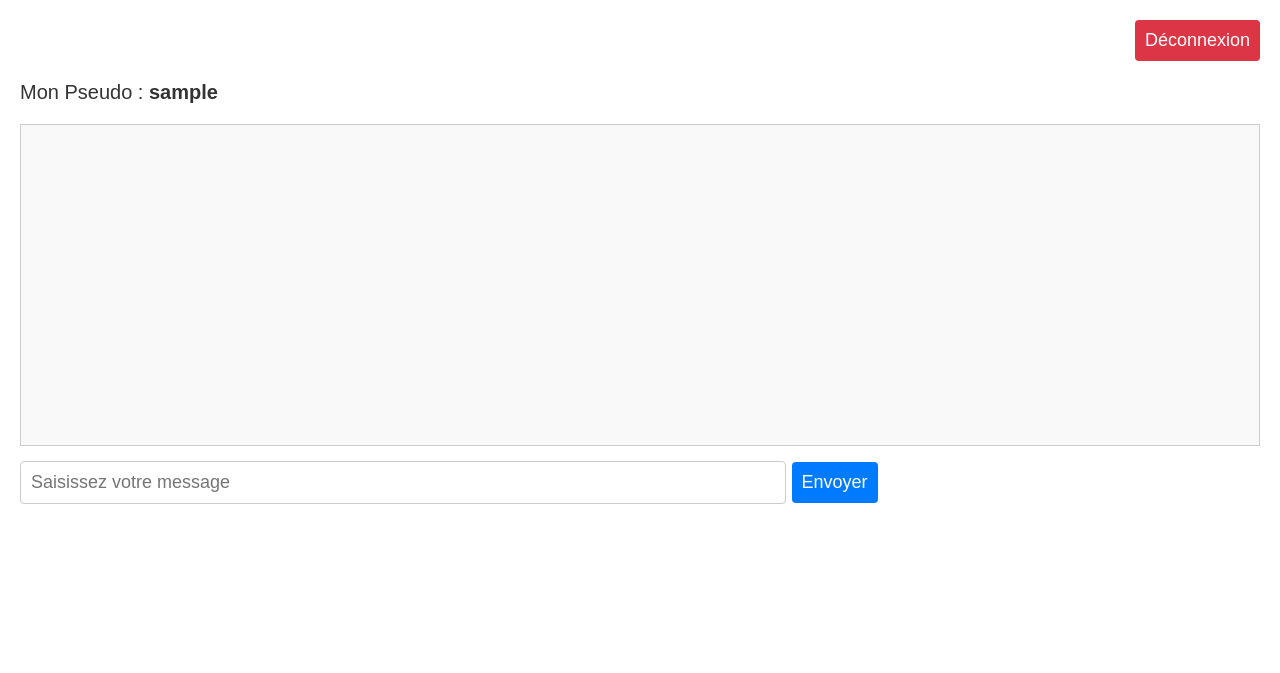
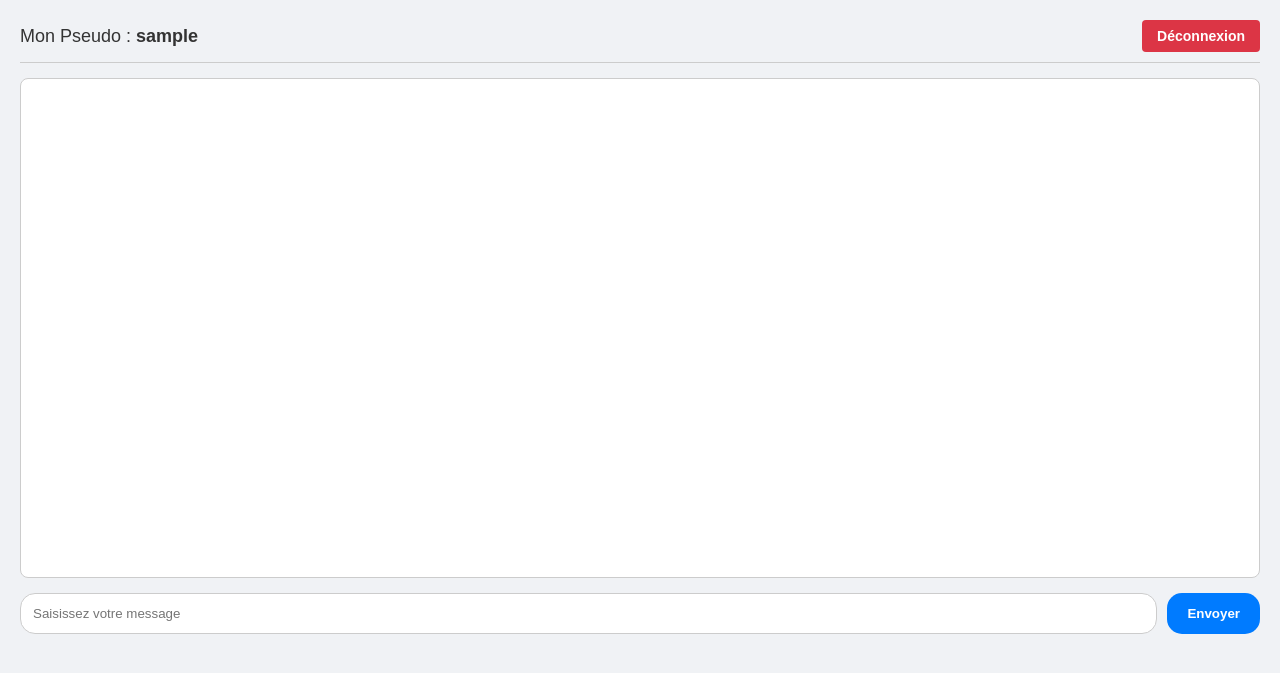
Before and after one commit to leul-mulugeta/mini-chat-ajax, a PHP site: page / in a window 1280 px wide. Shown: the top 673 px of the page. Run offline with PHP 8.4, Linux system fonts and the light colour scheme; the visitor is signed in with stand-in values (Sample User, id 1); some libraries are stand-ins or nearby versions.

Commit message:
style : modernisation de l'interface et refonte de la structure du chat

```diff
--- a/DBConnection.php
+++ b/DBConnection.php
@@ -9,8 +9,8 @@ class DBConnection
 
     private function __construct()
     {
-		$dsn = "mysql:host=" . DB_HOST . ";dbname=" . DB_NAME;
-		$this->pdo = new PDO($dsn, DB_USER, DB_PASS);
+        $dsn = "mysql:host=" . DB_HOST . ";dbname=" . DB_NAME;
+        $this->pdo = new PDO($dsn, DB_USER, DB_PASS);
 
         $this->pdo->setAttribute(PDO::ATTR_ERRMODE, PDO::ERRMODE_EXCEPTION);
         $this->pdo->setAttribute(PDO::ATTR_DEFAULT_FETCH_MODE, PDO::FETCH_ASSOC);
--- a/public/css/style.css
+++ b/public/css/style.css
@@ -1,123 +1,72 @@
+* {
+    margin: 0;
+    padding: 0;
+    box-sizing: border-box;
+}
+
 body {
     font-family: sans-serif;
-    font-size: 20px;
+    font-size: 18px;
     margin: 20px;
-    background-color: white;
+    background-color: #f0f2f5;
     color: #333;
 }
 
-#historique {
-    height: 300px;
-    border: 1px solid #ccc;
+input {
     padding: 10px;
-    margin: 15px 0;
-    overflow-y: auto;
-    background-color: #f9f9f9;
-    display: flex;
-    flex-direction: column;
-    gap: 8px;
-}
-
-input,
-button {
-    padding: 10px;
-    font-size: 18px;
     border: 1px solid #ccc;
     border-radius: 4px;
 }
 
-#message {
-    width: 60%;
-}
-
 button {
+    padding: 10px 20px;
+    border: none;
+    border-radius: 4px;
     background-color: #007bff;
     color: white;
+    font-weight: bold;
     cursor: pointer;
-    border: none;
+    transition: background 0.2s;
 }
 
 button:hover {
     background-color: #0056b3;
 }
 
-/* Page connexion */
-.page-connexion {
+header {
     display: flex;
-    justify-content: center;
+    justify-content: space-between;
     align-items: center;
-    height: 90vh;
+    padding-bottom: 10px;
+    border-bottom: 1px solid #ccc;
 }
 
-.boite-connexion {
-    width: 400px;
-    padding: 40px;
-    border: 2px solid black;
-    background-color: white;
-    text-align: center;
-}
-
-.boite-connexion h1 {
-    margin-top: 0;
-}
-
-.boite-connexion form {
-    text-align: left;
-    max-width: 600px;
-}
-
-.boite-connexion label {
-    display: block;
-    margin-top: 15px;
+.btn-logout {
+    text-decoration: none;
+    background-color: #dc3545;
+    color: white;
+    padding: 8px 15px;
+    border-radius: 4px;
+    font-size: 14px;
     font-weight: bold;
 }
 
-.boite-connexion input {
-    width: 100%;
-    padding: 10px;
-    margin-top: 5px;
-    font-size: 18px;
-    box-sizing: border-box;
-    border: 1px solid black;
-}
-
-.boite-connexion button {
-    width: 100%;
-    padding: 12px 24px;
-    font-size: 18px;
-    cursor: pointer;
-    margin-top: 20px;
-    font-weight: bold;
-}
-
-.erreur {
-    color: #721c24;
-    border: 2px solid #721c24;
-    background-color: #f8d7da;
-    padding: 15px;
-    margin-bottom: 20px;
-}
-
-header {
-    display: flex;
-    justify-content: flex-end;
-}
-
-header button {
-    background-color: #dc3545;
-}
-
-header button:hover {
+.btn-logout:hover {
     background-color: #c82333;
 }
 
-a {
-    text-decoration: none;
-    color: white;
-}
-
-.boite-connexion button.toggle-link {
-    margin-top: 5px;
+/* Zone de discussion */
+#historique {
+    height: 500px;
+    border: 1px solid #ccc;
+    padding: 10px;
+    margin: 15px 0;
+    overflow-y: auto;
+    background-color: white;
+    display: flex;
+    flex-direction: column;
+    gap: 12px;
+    border-radius: 8px;
 }
 
 /* Bulles de message */
@@ -164,3 +113,100 @@ a {
     color: #666;
     text-align: right;
 }
+
+/* Zone de saisie message */
+.formulaire-message {
+    display: flex;
+    gap: 10px;
+}
+
+#message-input {
+    flex: 1;
+    padding: 12px;
+    border: 1px solid #ccc;
+    border-radius: 15px;
+    outline: none;
+}
+
+#btn-enregistrer {
+    border-radius: 15px;
+}
+
+/* Page connexion */
+.page-connexion {
+    display: flex;
+    justify-content: center;
+    align-items: center;
+    min-height: 90vh;
+}
+
+.boite-connexion {
+    width: 100%;
+    max-width: 400px;
+    padding: 30px;
+    background-color: white;
+    text-align: center;
+    border-radius: 12px;
+    box-shadow: 0 4px 12px rgba(0, 0, 0, 0.1);
+}
+
+.boite-connexion h1 {
+    margin-bottom: 20px;
+    color: #333;
+}
+
+.boite-connexion form {
+    text-align: left;
+}
+
+.boite-connexion label {
+    display: block;
+    margin-top: 15px;
+    font-size: 14px;
+    color: #666;
+    font-weight: bold;
+}
+
+.boite-connexion input {
+    width: 100%;
+    padding: 12px;
+    margin-top: 5px;
+    border: 1px solid #ccc;
+    border-radius: 8px;
+    outline: none;
+    transition: border-color 0.2s;
+}
+
+.boite-connexion input:focus {
+    border-color: #007bff;
+}
+
+.boite-connexion button {
+    width: 100%;
+    margin-top: 25px;
+    padding: 12px;
+    border-radius: 8px;
+}
+
+/* Style pour lien et erreur */
+.toggle-link {
+    display: inline-block;
+    margin-top: 20px;
+    color: #007bff;
+    text-decoration: none;
+    font-size: 14px;
+}
+
+.toggle-link:hover {
+    text-decoration: underline;
+}
+
+.erreur {
+    color: #dc3545;
+    background-color: #f8d7da;
+    border: 1px solid #f5c6cb;
+    padding: 10px;
+    margin-top: 20px;
+    border-radius: 4px;
+    font-size: 14px;
+}
--- a/public/index.php
+++ b/public/index.php
@@ -23,12 +23,18 @@ $username = htmlspecialchars($_SESSION['username']);
 </head>
 
 <body>
-    <header><button><a href="logout.php">Déconnexion</a></button></header>
+    <header>
+        <p>Mon Pseudo : <span id="pseudo"><strong><?php echo $username ?></strong></span></p>
+        <a href="logout.php" class="btn-logout">Déconnexion</a>
+    </header>
 
-    <p>Mon Pseudo : <span id="pseudo"><strong><?php echo $username ?></strong></span></p>
-    <div id="historique"></div>
-    <input type="text" id="message" name="message" placeholder="Saisissez votre message" autocomplete="off" />
-    <button type="button" id="btn-enregistrer" onclick="enregistrer()">Envoyer</button>
+    <main id="historique">
+    </main>
+
+    <form class="formulaire-message" onsubmit="event.preventDefault(); enregistrer();">
+        <input type="text" id="message-input" name="message" placeholder="Saisissez votre message" required autocomplete="off" />
+        <button type="submit" id="btn-enregistrer">Envoyer</button>
+    </form>
 </body>
 
 </html>
--- a/public/login.php
+++ b/public/login.php
@@ -62,12 +62,12 @@ if ($_SERVER['REQUEST_METHOD'] === 'POST') {
 
 				<button type="submit" id="btn-connecter">Se connecter</button>
 			</form>
-			<button class="toggle-link"><a href="register.php">Créer un compte</a></button>
 			<?php if ($erreur) { ?>
 				<p class="erreur">
 					<?= $erreur ?>
 				</p>
 			<?php } ?>
+			<a href="register.php" class="toggle-link">Créer un compte</a>
 		</div>
 	</div>
 </body>
--- a/public/register.php
+++ b/public/register.php
@@ -63,12 +63,12 @@ if ($_SERVER['REQUEST_METHOD'] === 'POST') {
 
 				<button type="submit" id="btn-connecter">Créer un compte</button>
 			</form>
-			<button class="toggle-link"><a href="login.php">Se connecter</a></button>
 			<?php if ($erreur) { ?>
 				<p class="erreur">
 					<?= $erreur ?>
 				</p>
 			<?php } ?>
+			<a href="login.php" class="toggle-link">Se connecter</a>
 		</div>
 	</div>
 </body>
--- a/public/script.js
+++ b/public/script.js
@@ -1,13 +1,8 @@
-$("#message").keyup(function (event) {
-    if (event.keyCode === 13) {
-        enregistrer();
-    }
-});
-
 function enregistrer() {
     const btn = $("#btn-enregistrer");
-    const pseudo = $("#pseudo")[0].innerText;
-    const message = $("#message").val().trim();
+    const input = $("#message-input");
+    const pseudo = $("#pseudo").text().trim();
+    const message = input.val().trim();
 
     // Validations
     if (pseudo.length === 0) {
@@ -38,7 +33,7 @@ function enregistrer() {
         { auteur: pseudo, message: message },
         function (response) {
             if (response.success) {
-                $("#message").val("");
+                input.val("");
             } else {
                 alert("Erreur réseau ou serveur. Veuillez réessayer.");
             }
@@ -46,9 +41,10 @@ function enregistrer() {
         "json",
     )
         .fail(function () {
-            alert("Erreur réseau ou serveur. Veuillez réessayer.");
+            alert("Erreur réseau. Veuillez réessayer.");
         })
         .always(function () {
+            // Réactive le bouton peu importe le résultat de la requête
             btn.prop("disabled", false).text("Envoyer");
         });
 }
```
Also changed, not shown: schema.sql (+7 -7 lines), config.sample.php (line endings or trailing spaces).
